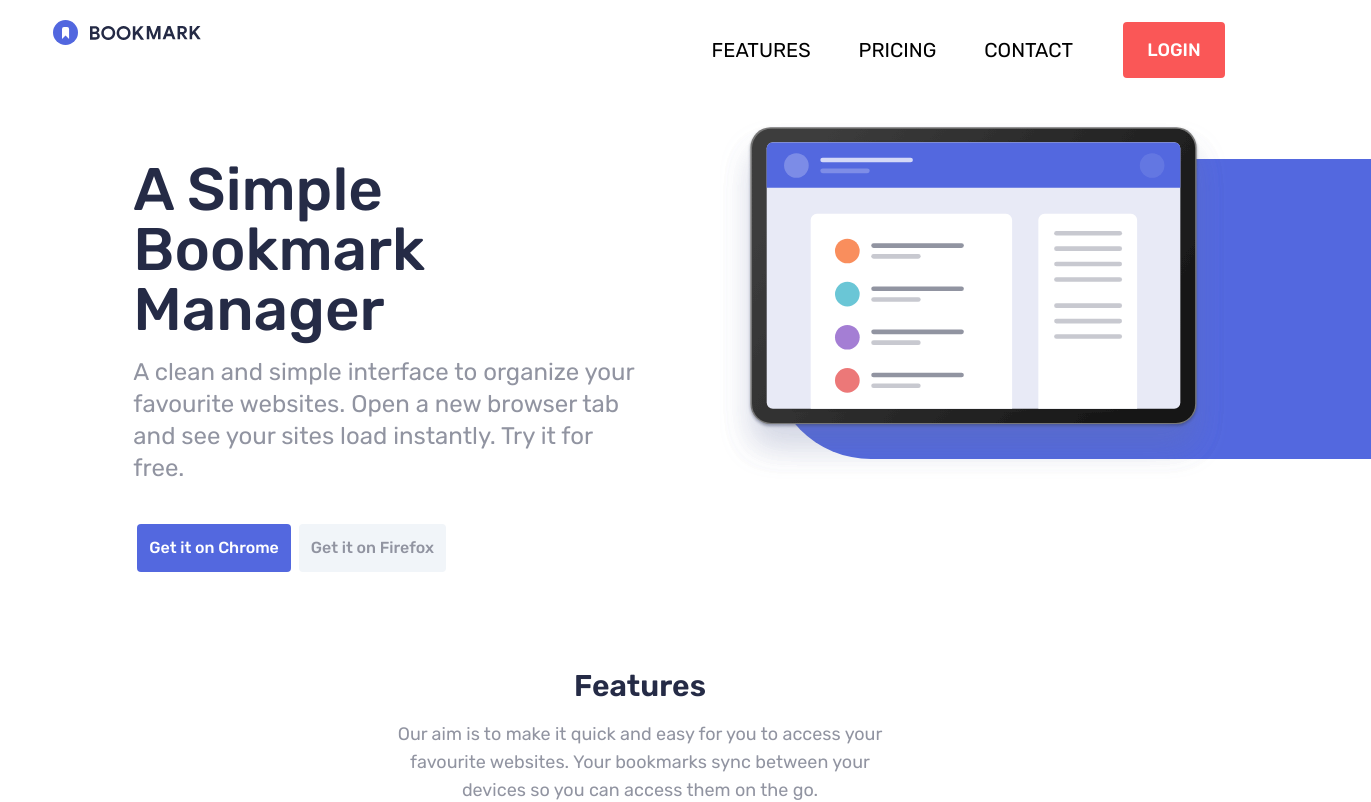
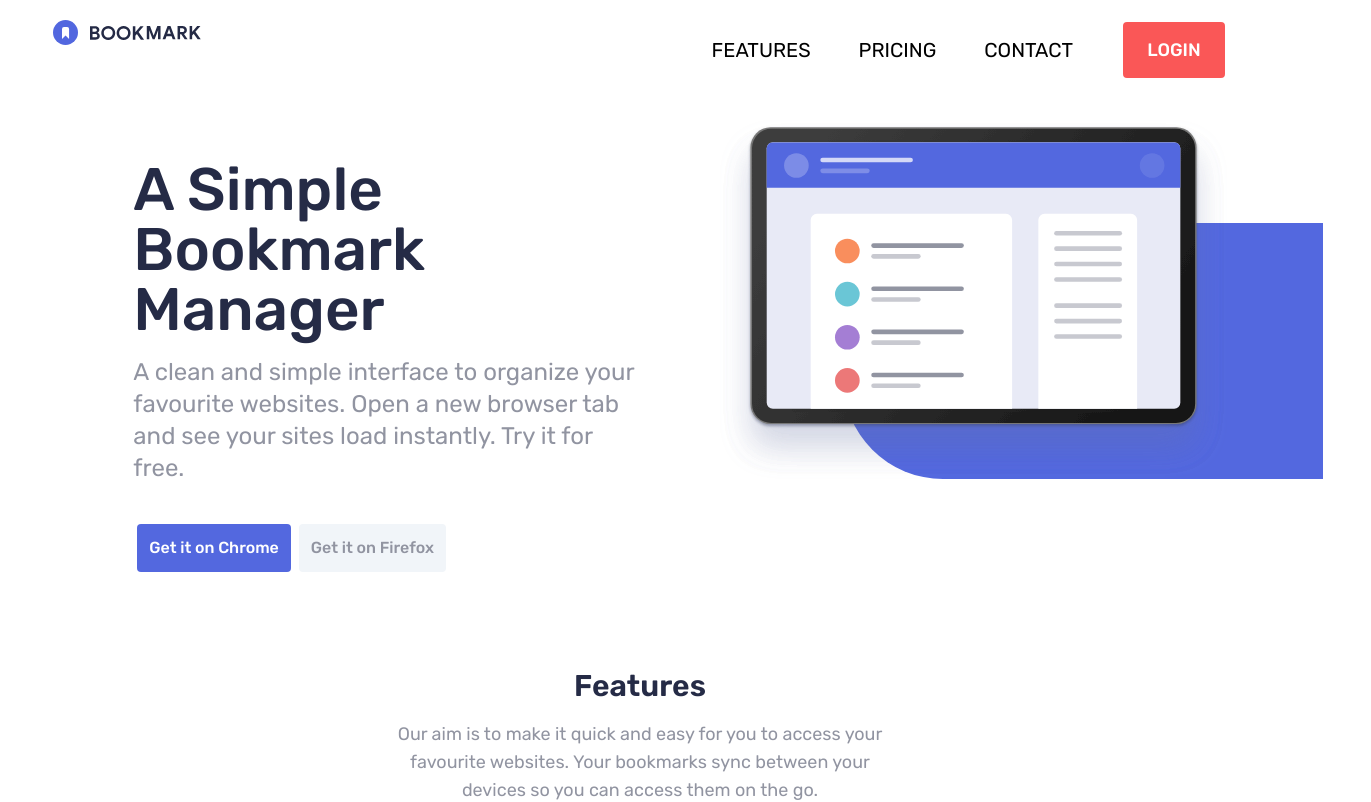
Before and after one commit to softwaredev-sk/bookmark-manager-landing-page, a React (Vite) app: page / in a window 1280 px wide. Shown: the top 802 px of the page, 1371 px wide, since content can reach past the window. Built offline with nearby package versions, Linux system fonts and the light colour scheme.

Commit message:
fix shadow elemet

```diff
--- a/src/UI/Shadow.jsx
+++ b/src/UI/Shadow.jsx
@@ -1,8 +1,17 @@
 function Shadow({ side }) {
-  const classes =
-    side === 'right'
-      ? 'w-[350px] h-[200px] right-0 bg-softblue absolute translate-x-16 -translate-y-48 -z-10 rounded-l-[100px] sm:w-[600px] sm:h-[300px] sm:-translate-y-80 md:w-[700px] md:h-[300px] md:-translate-y-72 lg:w-[550px] lg:h-[260px] lg:-translate-y-[17rem] lg:translate-x-36 xl:w-[600px] xl:h-[300px] xl:-translate-y-[20rem] 2xl:w-[750px] 2xl:h-[350px] 2xl:-translate-y-[22rem]'
-      : 'w-[450px] h-[200px] bg-softblue absolute -translate-x-36 -translate-y-40 overflow-x-hidden -z-10 rounded-br-[100px] md:rounded-tr-[200px] md:translate-y-20 md:rounded-br-[150px] md:h-[350px] md:w-[700px] md:-translate-x-80';
+  const left = `absolute -z-10 rounded-l-[100px] right-0 bg-softblue w-[18rem] h-[12rem] translate-x-8 -translate-y-48
+  sm:w-[30rem] sm:h-[18rem] sm:translate-x-16 sm:-translate-y-72
+  md:w-[36rem] md:h-[20rem] md:translate-x-16 md:-translate-y-80
+  lg:w-[30rem] lg:h-[16rem] lg:translate-x-24 lg:-translate-y-64
+  2xl:w-[36rem] 2xl:h-[20rem] 2xl:translate-x-22 2xl:-translate-y-80
+  `;
+  const right = `absolute -z-10 rounded-r-[100px] left-0 bg-softblue  w-[450px] h-[190px] -translate-x-36 -translate-y-36
+  sm:w-[540px] sm:h-[300px] sm:-translate-x-8 sm:-translate-y-64
+  md:w-[540px] md:h-[320px] md:-translate-x-8 md:translate-y-28
+  lg:w-[600px] lg:h-[320px] lg:-translate-x-8 lg:translate-y-28
+  2xl:w-[760px] 2xl:h-[340px] 2xl:-translate-x-8 2xl:translate-y-20
+  `;
+  const classes = side === 'right' ? left : right;
   return <div className={classes}></div>;
 }
 
```
